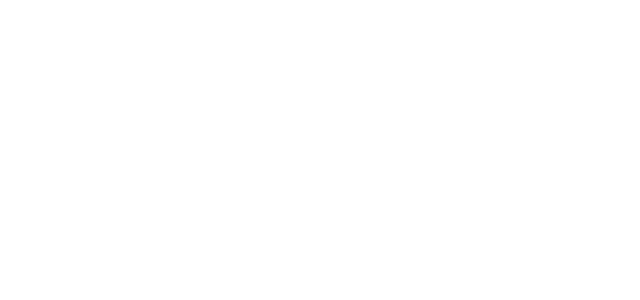
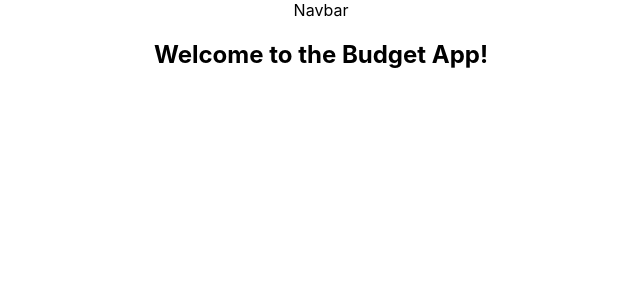
Before and after one commit to BertCasale/budgeting-app-project-frontend, a React (Create React App) app: page / in a window 1280 px wide. Shown: the top 300 px of the page, without its empty margins (319-959 px from the left). Built offline with nearby package versions, Linux system fonts and the light colour scheme.

Commit message:
display navbar on all pages, and make home route

```diff
--- a/src/App.js
+++ b/src/App.js
@@ -1,10 +1,17 @@
+import { Routes, Route } from 'react-router-dom';
+import './App.css';
 
-import './App.css';
+import Navbar from './Components/Navbar.js';
+import Home from './Pages/Home.js';
 
 function App() {
   return (
     <div className="App">
+      <Navbar/>
+      <Routes>
+        <Route path="/" element={<Home/>}/>
 
+      </Routes>
     </div>
   );
 }
--- a/src/Pages/Home.js
+++ b/src/Pages/Home.js
@@ -1,5 +1,5 @@
 export default function Home() {
   return(<div className="Home">
-    Home
+    <h2>Welcome to the Budget App!</h2>
   </div>);
 }
--- a/src/index.js
+++ b/src/index.js
@@ -1,11 +1,15 @@
 import React from 'react';
 import ReactDOM from 'react-dom/client';
 import './index.css';
+import { BrowserRouter } from 'react-router-dom';
 import App from './App';
 
 const root = ReactDOM.createRoot(document.getElementById('root'));
 root.render(
+
   <React.StrictMode>
-    <App />
+    <BrowserRouter>
+      <App />
+    </BrowserRouter>
   </React.StrictMode>
 );
```
